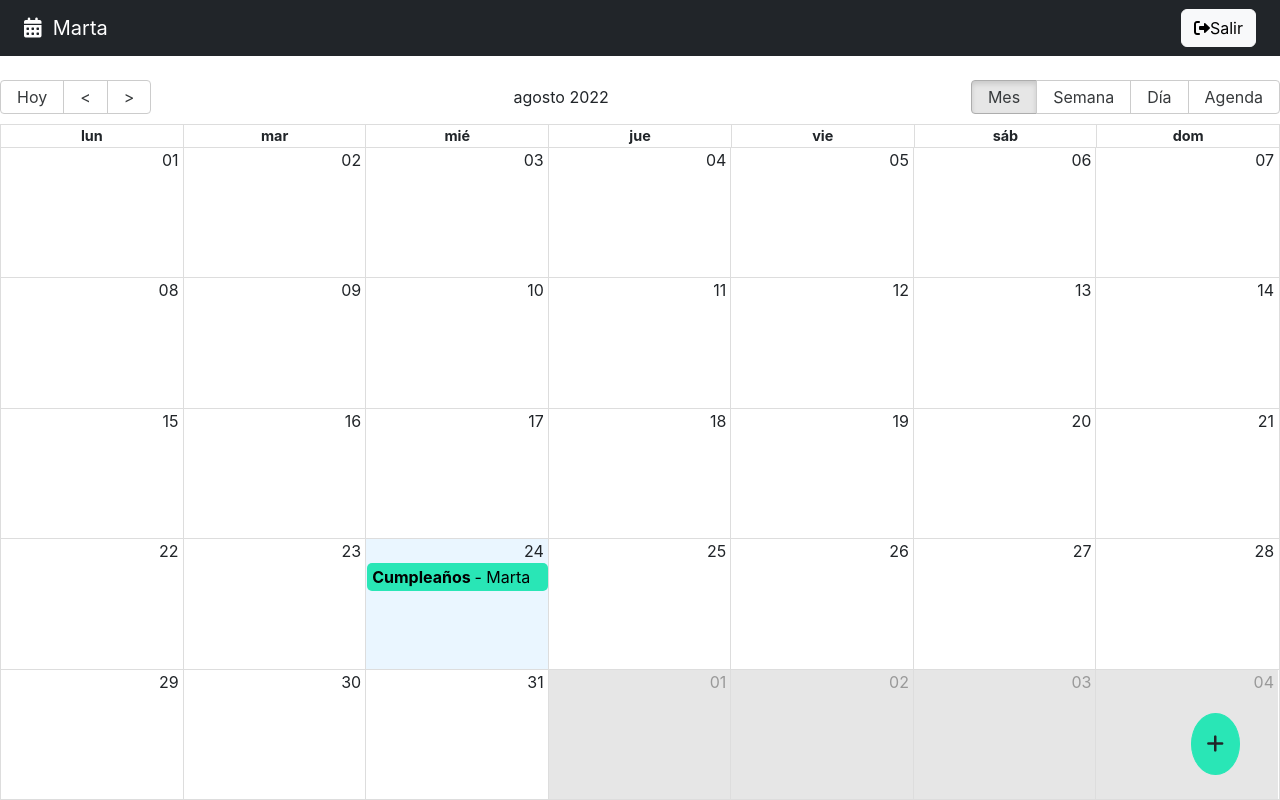
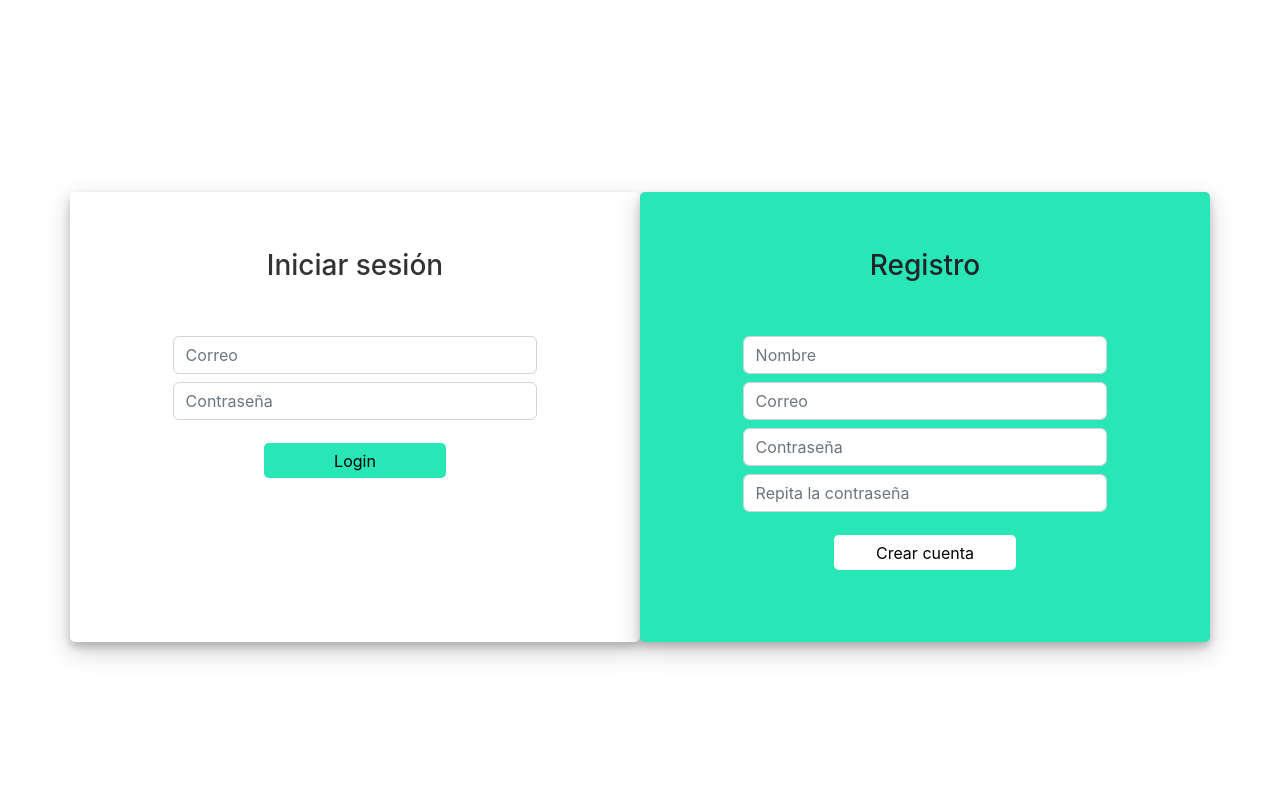
Before and after one commit to MartaArM/CursoReact, a React (Vite) app in the folder app9_calendar/: page /auth/login in a window 1280 px wide. Built offline with nearby package versions, Linux system fonts and the light colour scheme.

Commit message:
Utilizando useForm en formularios de login y registro

```diff
--- a/app9_calendar/package.json
+++ b/app9_calendar/package.json
@@ -9,6 +9,7 @@
   },
   "dependencies": {
     "@reduxjs/toolkit": "^1.8.5",
+    "axios": "^0.27.2",
     "date-fns": "^2.29.2",
     "react": "^18.0.0",
     "react-big-calendar": "^1.5.0",
--- a/app9_calendar/src/auth/pages/LoginPage.jsx
+++ b/app9_calendar/src/auth/pages/LoginPage.jsx
@@ -1,17 +1,50 @@
+import { useForm } from '../../hooks/useForm';
 import './LoginPage.css';
 
+const loginForm = {
+    loginEmail: '',
+    loginPassword: ''
+}
+
+const registerForm = {
+    registerName: '',
+    registerEmail: '',
+    registerPassword: '',
+    registerPasswordCheck: ''
+}
+
 export const LoginPage = () => {
+
+    const {formState:onLoginFormState, onInputChange:onLoginInputChange} = useForm(loginForm);
+    const {loginEmail, loginPassword} = onLoginFormState;
+
+    const loginSubmit = (event) => {
+        event.preventDefault();
+        console.log({loginEmail, loginPassword});
+    }
+
+    const {formState:onRegisterFormState, onInputChange:onRegisterInputChange} = useForm(registerForm);
+    const {registerName, registerEmail, registerPassword, registerPasswordCheck} = onRegisterFormState;
+
+    const registerSubmit = (event) => {
+        event.preventDefault();
+        console.log({registerName, registerEmail, registerPassword, registerPasswordCheck});
+    }
+
     return (
         <div className="container login-container">
             <div className="row">
                 <div className="col-md-6 login-form-1">
                     <h3>Iniciar sesión</h3>
-                    <form>
+                    <form onSubmit={loginSubmit}>
                         <div className="form-group mb-2">
                             <input
                                 type="text"
                                 className="form-control"
                                 placeholder="Correo"
+                                name="loginEmail"
+                                onChange={onLoginInputChange}
+                                value={loginEmail}
                             />
                         </div>
                         <div className="form-group mb-2">
@@ -19,6 +52,9 @@ export const LoginPage = () => {
                                 type="password"
                                 className="form-control"
                                 placeholder="Contraseña"
+                                name="loginPassword"
+                                onChange={onLoginInputChange}
+                                value={loginPassword}
                             />
                         </div>
                         {/* <div className="form-group mb-2"> */}
@@ -34,12 +70,15 @@ export const LoginPage = () => {
 
                 <div className="col-md-6 login-form-2">
                     <h3>Registro</h3>
-                    <form>
+                    <form onSubmit={registerSubmit}>
                         <div className="form-group mb-2">
                             <input
                                 type="text"
                                 className="form-control"
                                 placeholder="Nombre"
+                                name="registerName"
+                                onChange={onRegisterInputChange}
+                                value={registerName}
                             />
                         </div>
                         <div className="form-group mb-2">
@@ -47,6 +86,9 @@ export const LoginPage = () => {
                                 type="email"
                                 className="form-control"
                                 placeholder="Correo"
+                                name="registerEmail"
+                                onChange={onRegisterInputChange}
+                                value={registerEmail}
                             />
                         </div>
                         <div className="form-group mb-2">
@@ -54,6 +96,9 @@ export const LoginPage = () => {
                                 type="password"
                                 className="form-control"
                                 placeholder="Contraseña"
+                                name="registerPassword"
+                                onChange={onRegisterInputChange}
+                                value={registerPassword}
                             />
                         </div>
 
@@ -62,6 +107,9 @@ export const LoginPage = () => {
                                 type="password"
                                 className="form-control"
                                 placeholder="Repita la contraseña"
+                                name="registerPasswordCheck"
+                                onChange={onRegisterInputChange}
+                                value={registerPasswordCheck}
                             />
                         </div>
 
--- a/app9_calendar/src/hooks/useForm.js
+++ b/app9_calendar/src/hooks/useForm.js
@@ -1,8 +1,26 @@
-import { useState } from "react";
+import { useEffect, useMemo, useState } from "react";
 
-export const useForm = (initialForm = {}) => {
+export const useForm = (initialForm = {}, formValidations = {}) => {
 
    const [formState, setFormState] = useState( initialForm );
+   const [ formValidation, setFormValidation ] = useState({});
+
+   useEffect(() => {
+      createValidators();
+  }, [ formState ])
+
+  useEffect(() => {
+      setFormState( initialForm );
+  }, [ initialForm ])
+
+   const isFormValid = useMemo( () => {
+
+      for (const formValue of Object.keys( formValidation )) {
+         if ( formValidation[formValue] !== null ) return false;
+      }
+
+      return true;
+   }, [ formValidation ])
 
    const onInputChange = ({target}) => {
       const {name, value} = target;
@@ -31,11 +49,27 @@ export const useForm = (initialForm = {}) => {
       })
    }
 
+   const createValidators = () => {
+
+      const formCheckedValues = {};
+
+      for (const formField of Object.keys( formValidations )) {
+          const [ fn, errorMessage ] = formValidations[formField];
+
+          formCheckedValues[`${ formField }Valid`] = fn( formState[formField] ) ? null : errorMessage;
+      }
+
+      setFormValidation( formCheckedValues );
+   }
+
    return {
       formState,
       onInputChange,
       onResetForm,
       onDateChanged,
-      onChangeValues
+      onChangeValues,
+
+      formValidation,
+      isFormValid
    }
 }
--- a/app9_calendar/src/router/AppRouter.jsx
+++ b/app9_calendar/src/router/AppRouter.jsx
@@ -6,7 +6,7 @@ import { CalendarPage } from '../calendar/pages/CalendarPage'
 export const AppRouter = () => {
 
     // const status = 'non-authenticated'; //useStatus();
-    const status = 'authenticated';
+    const status =  'checking'; //'authenticated';
 
     // if (status == 'checking') {
     //   return <CheckingAuth /> // Si estamos comprobando el login, se carga una pantalla de espera con un circulo cargando
```
Also changed, not shown: 1 other file (tests, documents, lock files or other folders).
